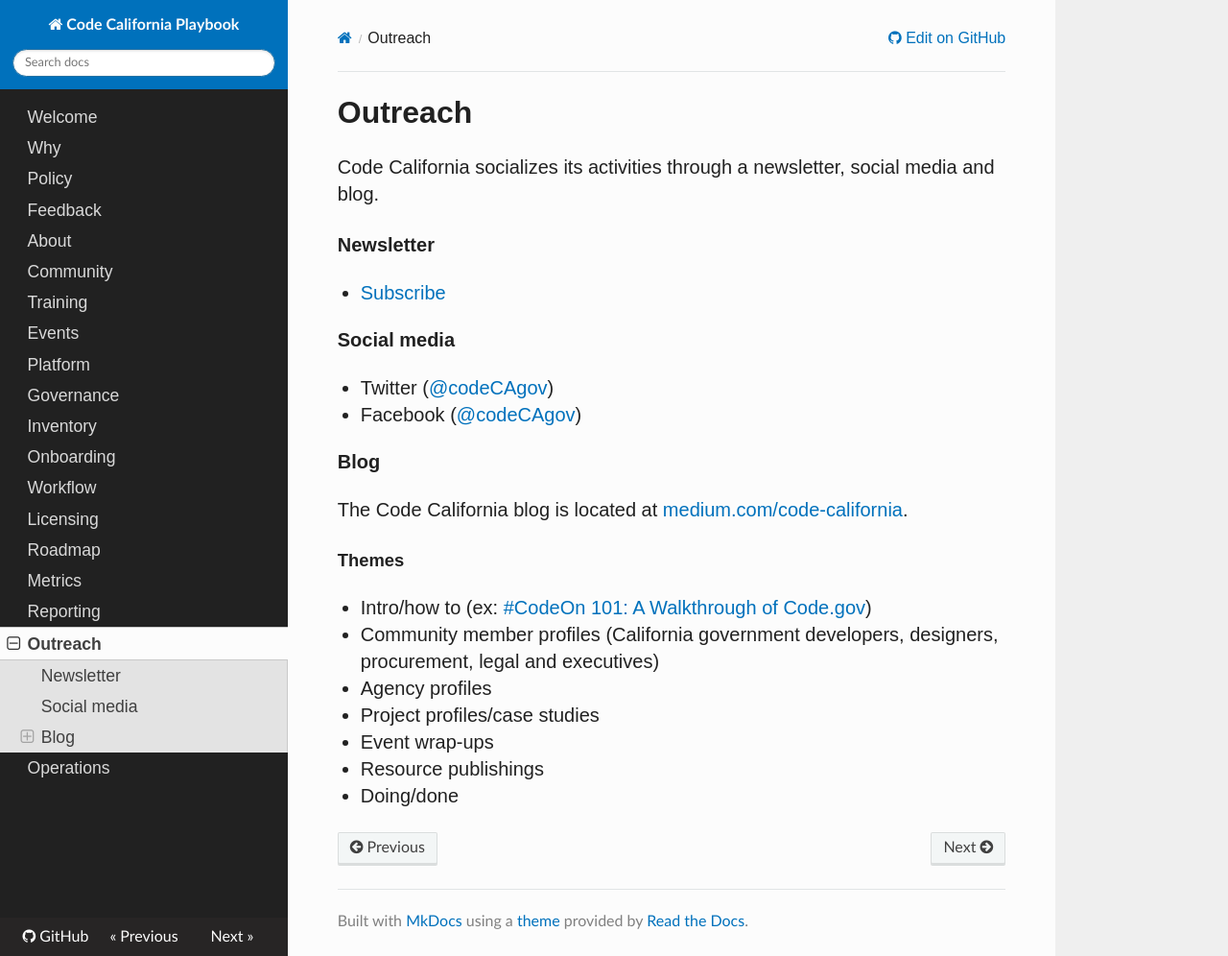
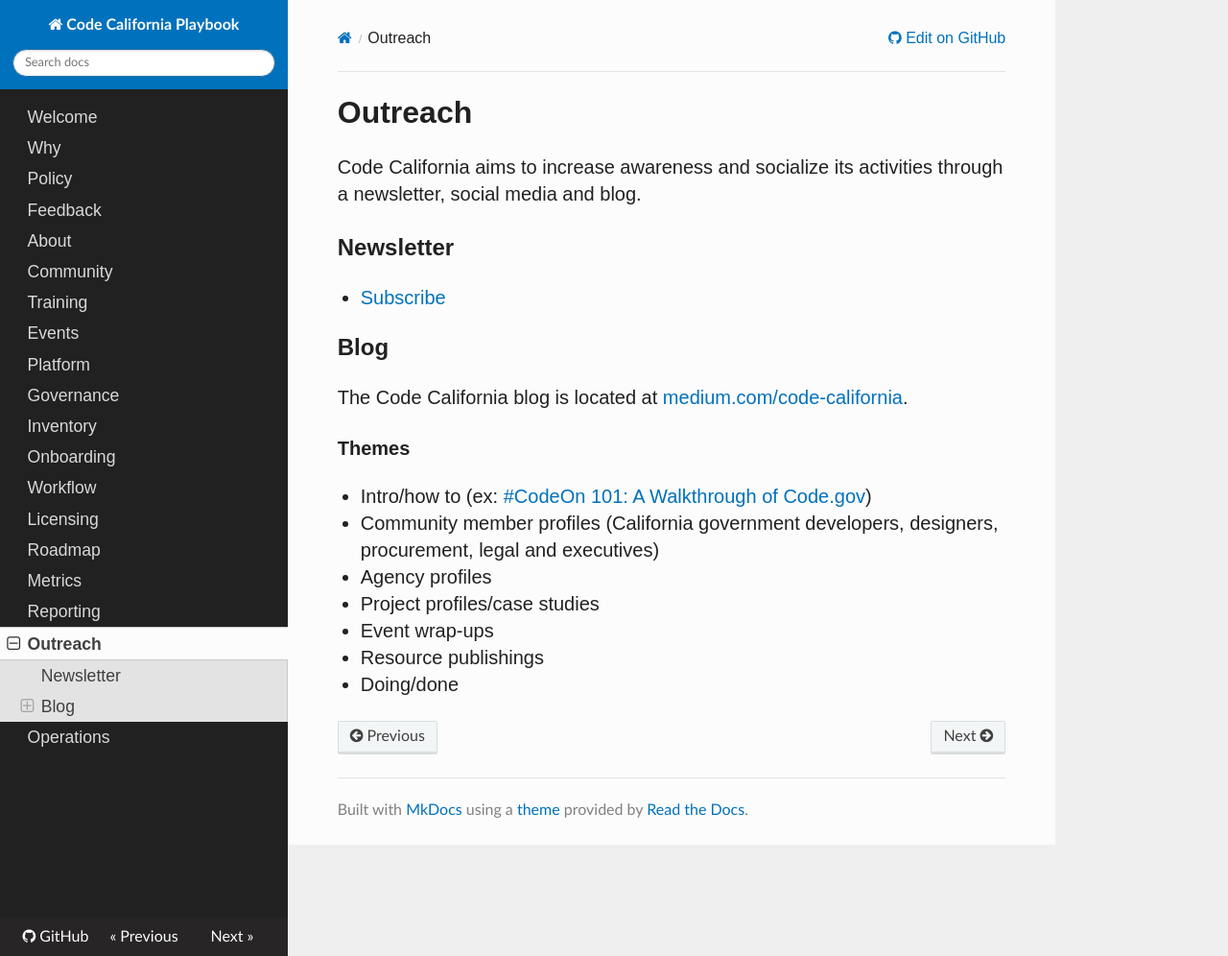
Before and after one commit to CA-CODE-Works/playbook, an MkDocs documentation site: the page built from docs/outreach.md, in a window 1280 px wide and 996 px high. Shown: the whole window at 96% size. Built offline with MkDocs 1.6.1, drawn with Linux system fonts in a browser that asks for light colours; nearby versions of some CDN libraries; old or Windows-style settings are respelled for this version of MkDocs.

Commit message:
Update outreach.md

```diff
--- a/docs/outreach.md
+++ b/docs/outreach.md
@@ -1,22 +1,16 @@
 # Outreach
 
-Code California socializes its activities through a newsletter, social media and blog.
+Code California aims to increase awareness and socialize its activities through a newsletter, social media and blog.
 
-### Newsletter
+## Newsletter
 
 * [Subscribe](https://www.facebook.com/codeCAgov)
 
-### Social media
-
-* Twitter ([@codeCAgov](https://twitter.com/CodeCAgov))
-
-* Facebook ([@codeCAgov](https://twitter.com/CodeCAgov))
-
-### Blog
+## Blog
 
 The Code California blog is located at [medium.com/code-california](https://medium.com/code-california).
 
-#### Themes
+### Themes
 
 * Intro/how to (ex: [#CodeOn 101: A Walkthrough of Code.gov](https://medium.com/codedotgov/codeon-101-a-walkthrough-of-code-gov-7b20b928ebbd))
 
```
